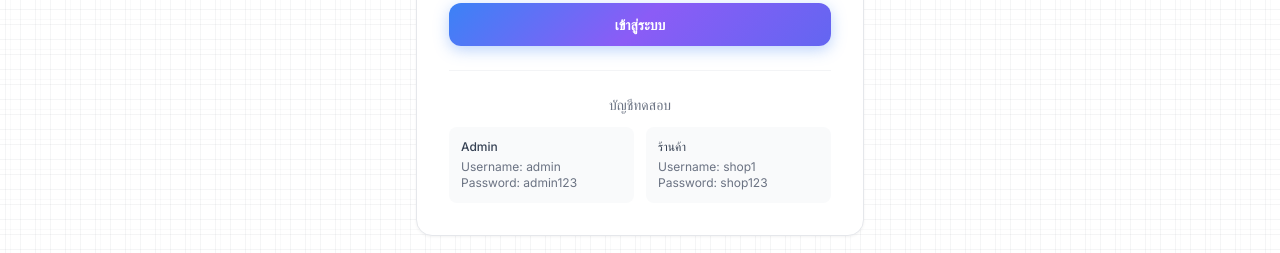
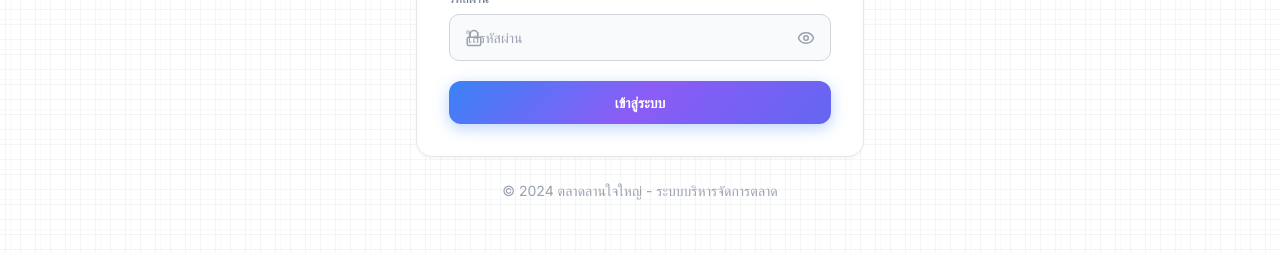
Before and after one commit to supachaiborikarn/lanjaiyai-market, a Next.js app: page / in a window 1280 px wide. Shown: the part 470-723 px from the top of the page. Built offline with nearby package versions, Linux system fonts and the light colour scheme; no server answers.

Commit message:
chore: ลบข้อมูลบัญชีทดสอบออกจากหน้า Login

```diff
--- a/src/app/page.tsx
+++ b/src/app/page.tsx
@@ -119,23 +119,6 @@ export default function LoginPage() {
               )}
             </button>
           </form>
-
-          {/* Test Accounts */}
-          <div className="mt-6 pt-6 border-t border-gray-100">
-            <p className="text-sm text-gray-500 text-center mb-3">บัญชีทดสอบ</p>
-            <div className="grid grid-cols-2 gap-3 text-xs">
-              <div className="p-3 bg-gray-50 rounded-lg">
-                <p className="font-medium text-gray-700">Admin</p>
-                <p className="text-gray-500 mt-1">Username: admin</p>
-                <p className="text-gray-500">Password: admin123</p>
-              </div>
-              <div className="p-3 bg-gray-50 rounded-lg">
-                <p className="font-medium text-gray-700">ร้านค้า</p>
-                <p className="text-gray-500 mt-1">Username: shop1</p>
-                <p className="text-gray-500">Password: shop123</p>
-              </div>
-            </div>
-          </div>
         </div>
 
         {/* Footer */}
```
